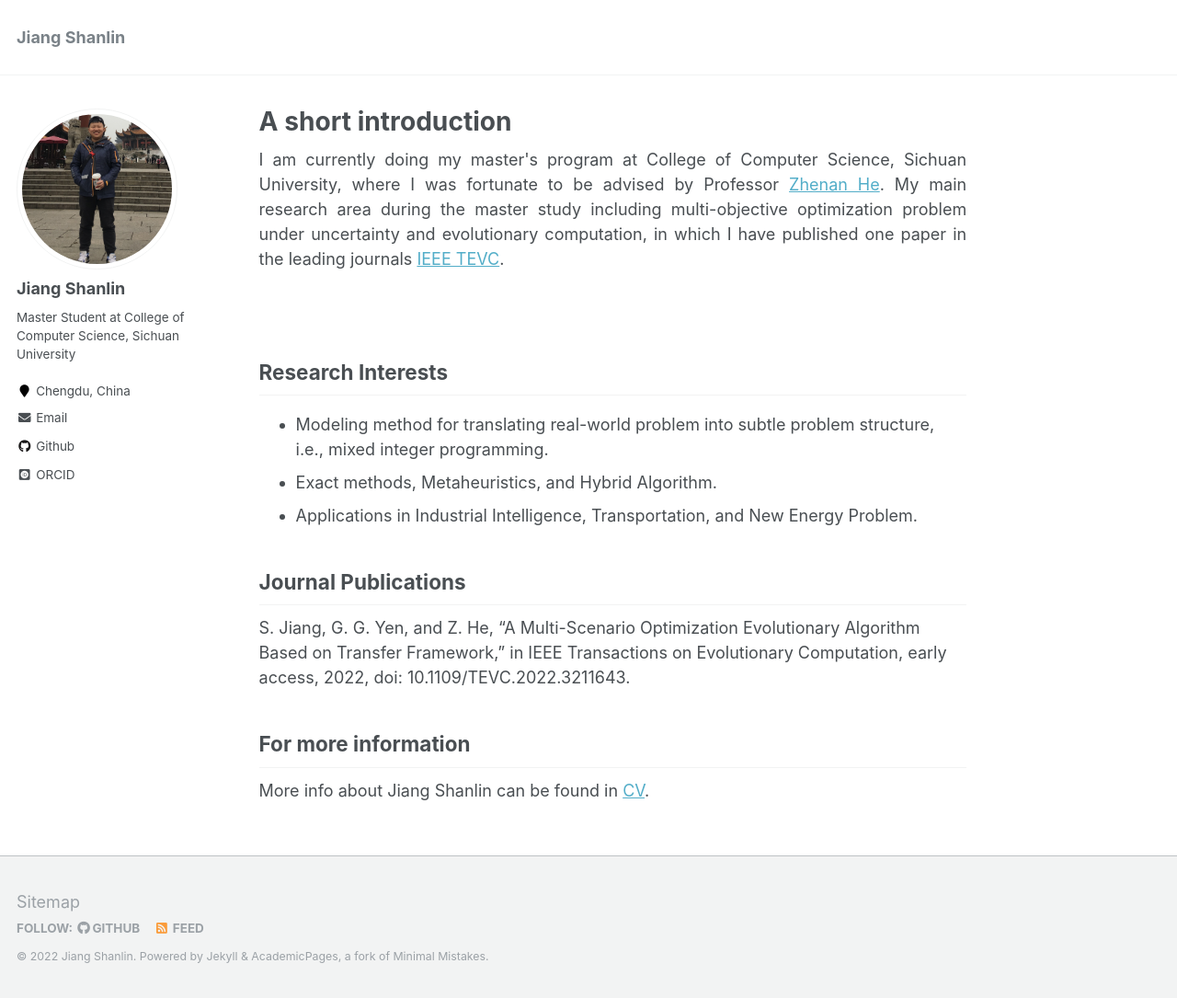
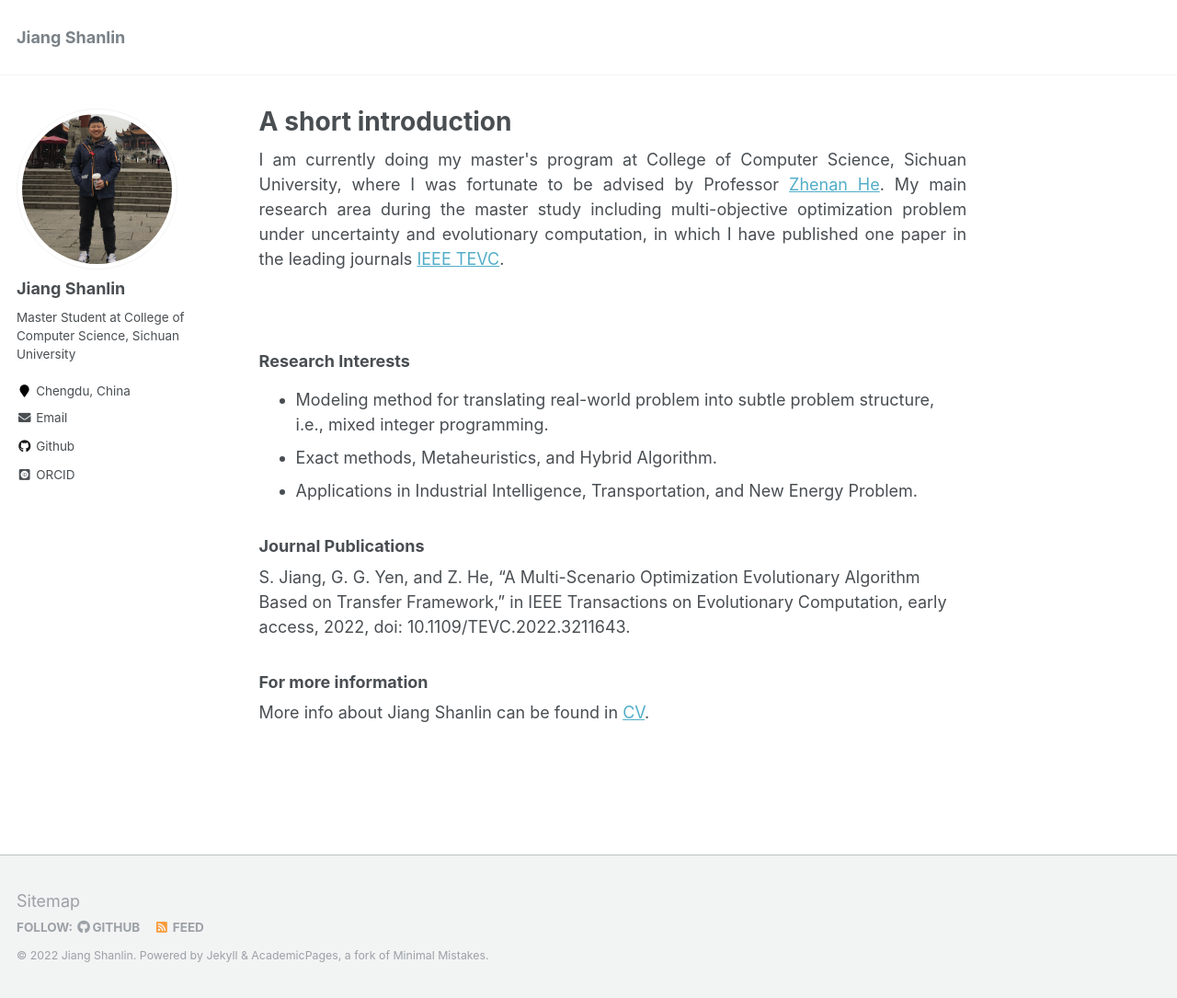
Before and after one commit to Lin-JiangShanlin/Lin-JiangShanlin.github.io, a Jekyll site: the page built from _pages/about.md, in a window 1280 px wide and 1085 px high. Shown: the whole window at 92% size. Built offline with Jekyll 4.4.1, drawn with Linux system fonts in a browser that asks for light colours; some web fonts are replaced.

```diff
--- a/_pages/about.md
+++ b/_pages/about.md
@@ -15,16 +15,16 @@ I am currently doing my master's program at College of Computer Science, Sichuan
 
 <br/>
 
-## Research Interests
+### Research Interests
 * Modeling method for translating real-world problem into subtle problem structure, i.e., mixed integer programming.
 * Exact methods, Metaheuristics, and Hybrid Algorithm.
 * Applications in Industrial Intelligence, Transportation, and New Energy Problem.
 
-## Journal Publications
+### Journal Publications
 S. Jiang, G. G. Yen, and Z. He, “A Multi-Scenario Optimization Evolutionary Algorithm Based on Transfer Framework,” in IEEE Transactions on Evolutionary Computation, early access, 2022, doi: 10.1109/TEVC.2022.3211643.
 
 
-## For more information
+### For more information
 More info about Jiang Shanlin can be found in <a href="[https://ieeexplore.ieee.org/xpl/RecentIssue.jsp?punumber=4235](http://lin-jiangshanlin.github.io/files/Curriculum Vitae-Jiangshanlin.pdf)" target="_blank">CV</a>.
 
 <!--   [CV](http://lin-jiangshanlin.github.io/files/Curriculum Vitae-Jiangshanlin.pdf). -->
```
